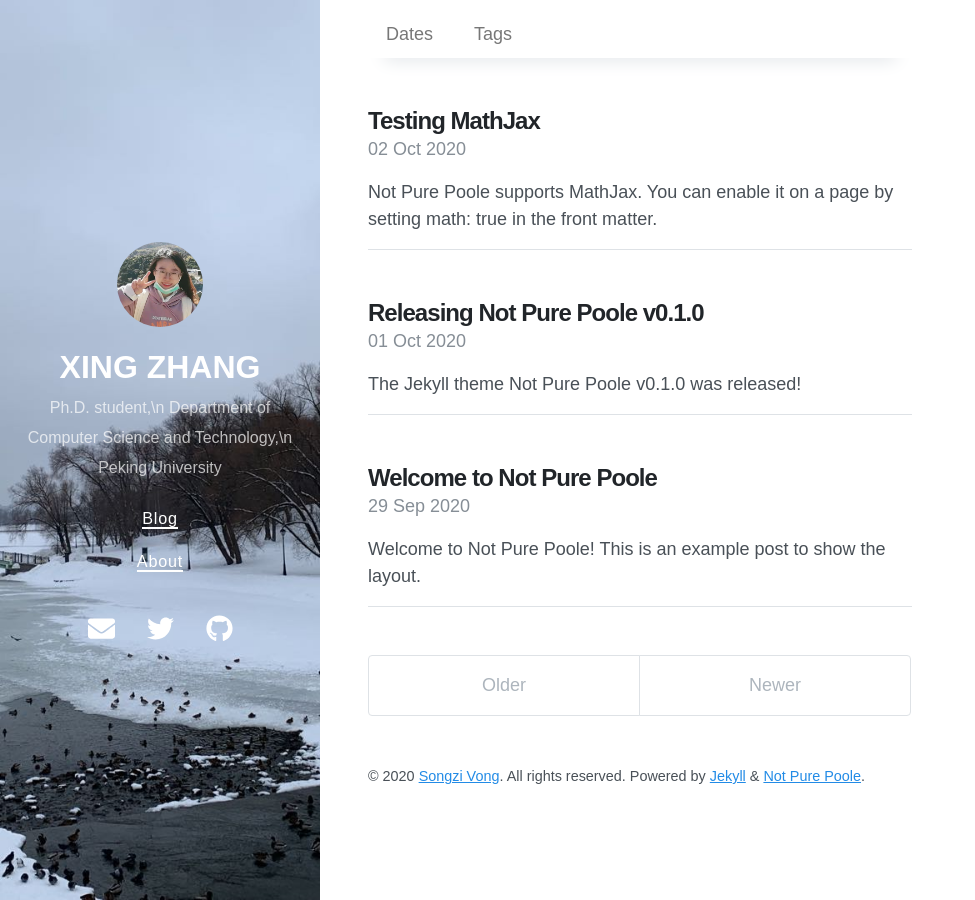
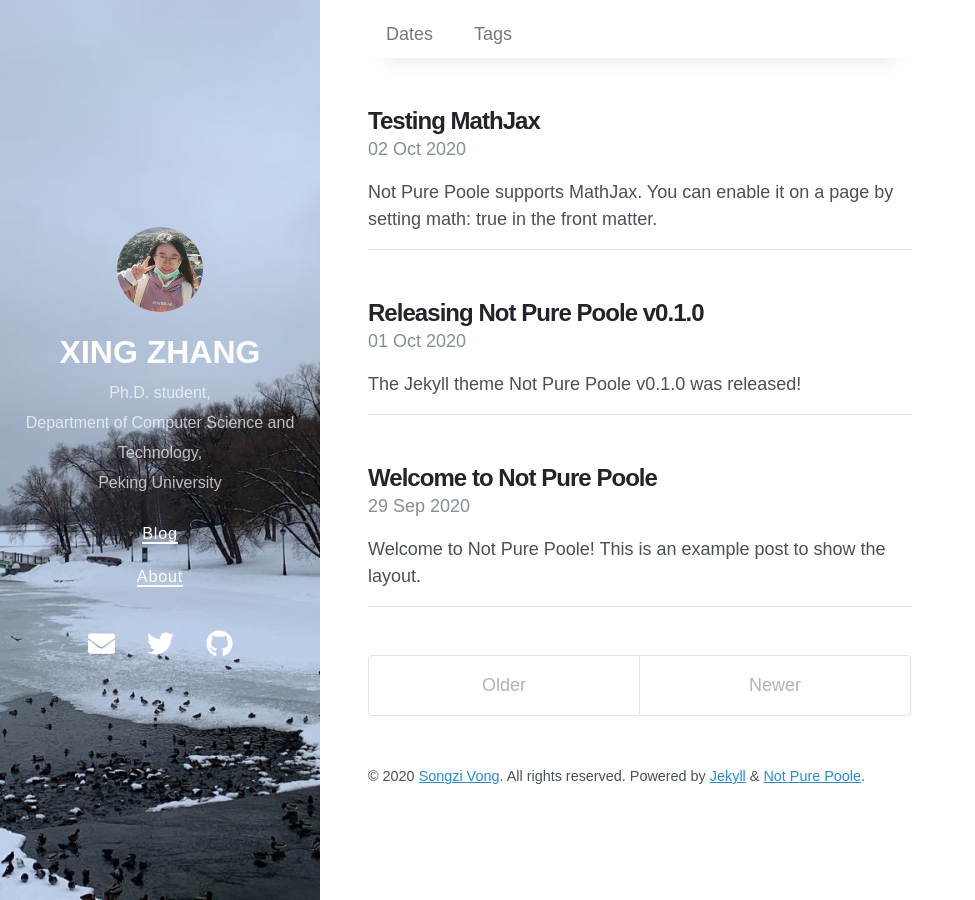
Before and after one commit to xingzhang-pku/homepage, a Jekyll site: the page built from index.html, in a window 1280 px wide. Shown: the whole page, without its empty margins (0-975 px from the left). Built offline with Jekyll 4.4.1, drawn with Linux system fonts in a browser that asks for light colours; nearby versions of some CDN libraries; the list of posts is cut into pages by our own code.

```diff
--- a/_config.yml
+++ b/_config.yml
@@ -1,6 +1,6 @@
 # Setup
 title: XING ZHANG
-description: Ph.D. student,\n Department of Computer Science and Technology,\n Peking University
+description: Ph.D. student,<br>Department of Computer Science and Technology,<br>Peking University
 url: https://xingzhang-pku.github.io
 avatar: /avatar.jpeg
 paginate: 5
```
